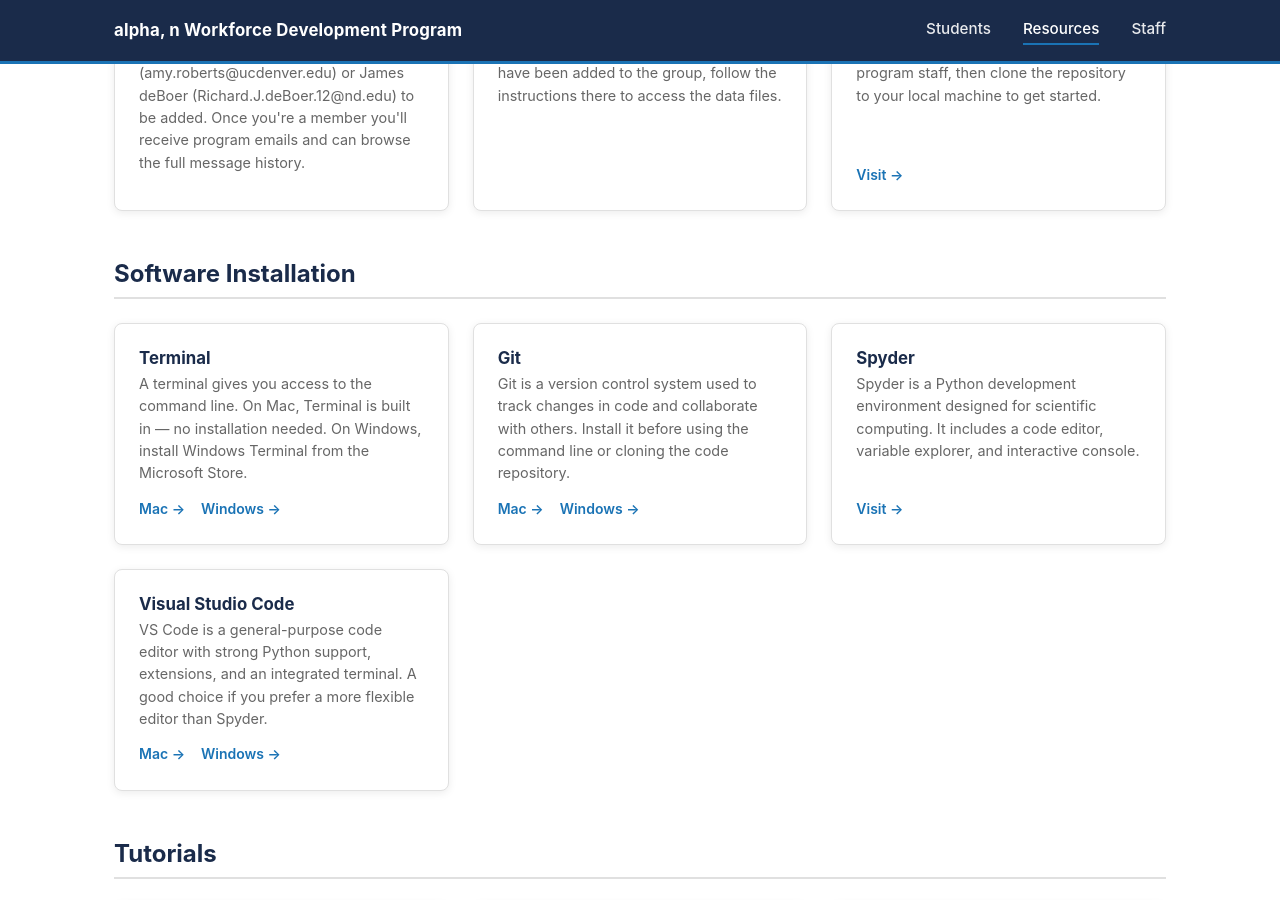
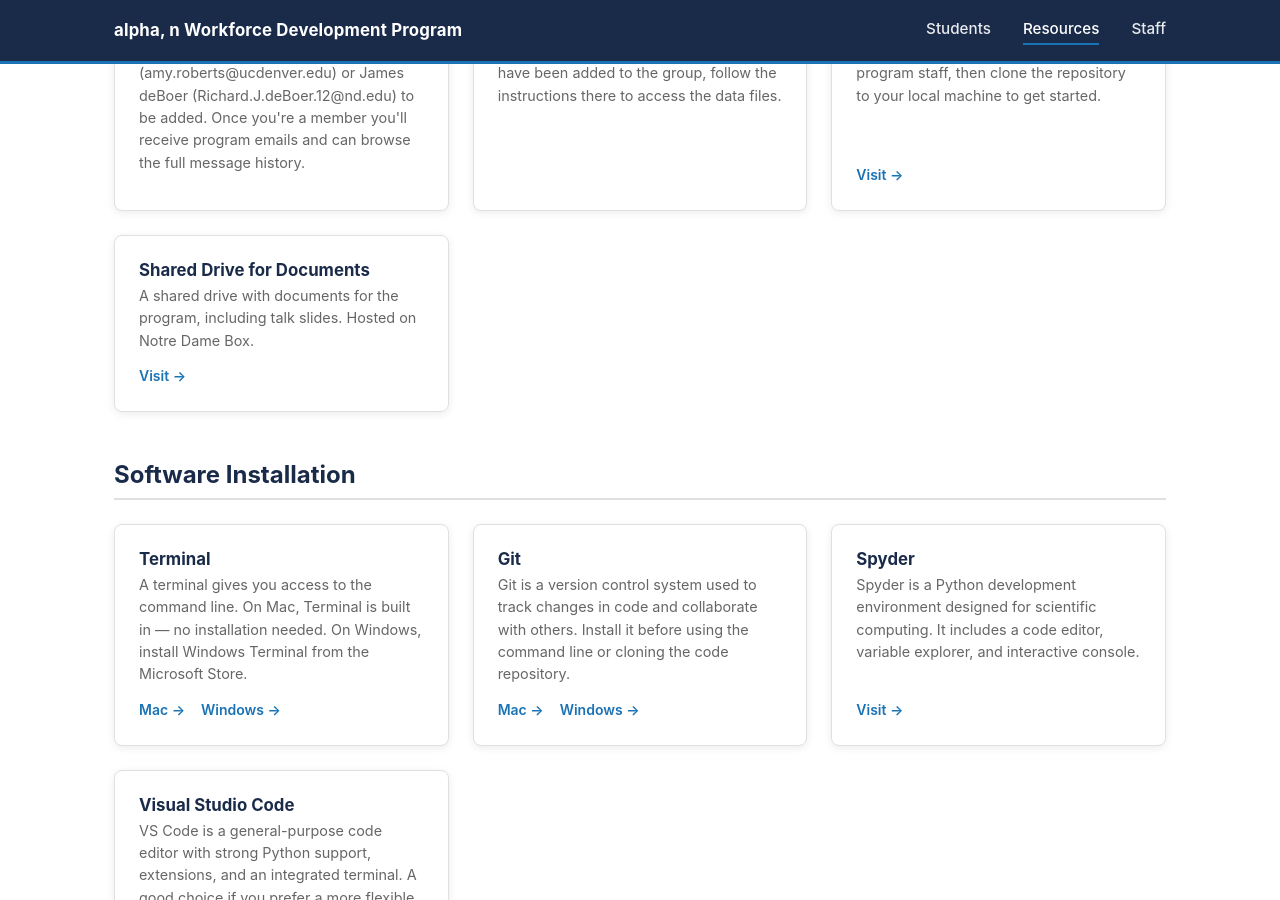
Before and after one commit to det-lab/alpha-n-workforce-dev-website, a Jekyll site: the page built from _pages/resources.md, in a window 1280 px wide and 900 px high, scrolled down 375 px. Built offline with Jekyll 4.4.1, drawn with Linux system fonts in a browser that asks for light colours.

Commit message:
Add Shared Drive for Documents card to Getting Started
Co-Authored-By: Claude Sonnet 4.6 <noreply@anthropic.com>

```diff
--- a/_data/resources.yml
+++ b/_data/resources.yml
@@ -11,6 +11,10 @@
     - title: "Code Repository"
       description: "The analysis code lives on GitHub. Request write access by contacting the program staff, then clone the repository to your local machine to get started."
       url: "https://github.com/det-lab/alpha-n-analysis/tree/main"
+
+    - title: "Shared Drive for Documents"
+      description: "A shared drive with documents for the program, including talk slides. Hosted on Notre Dame Box."
+      url: "https://notredame.box.com/s/5wgtxxsn2sjkw51ldri00gkc120i0oom"
 
 - category: "Software Installation"
   items:
```
